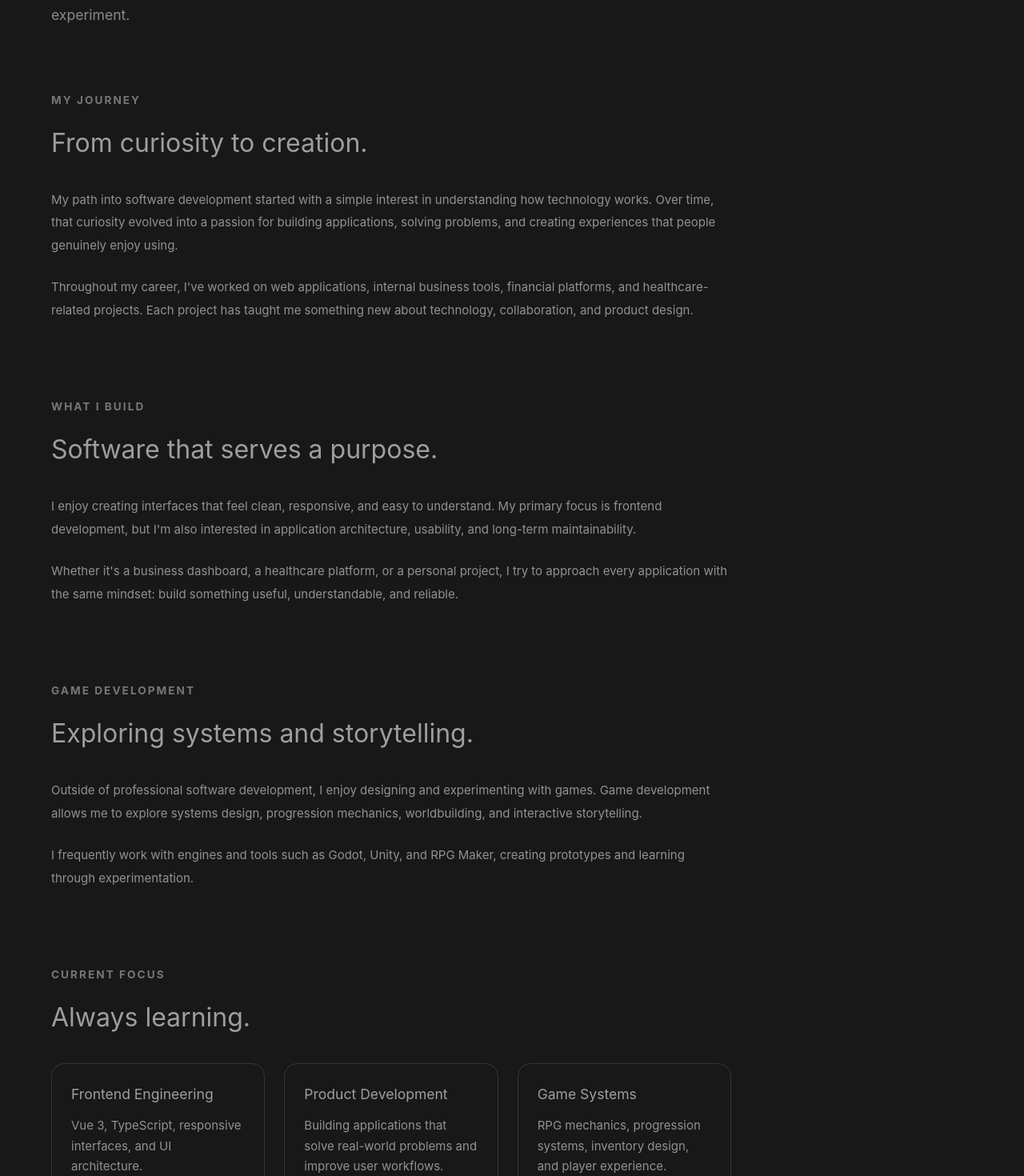
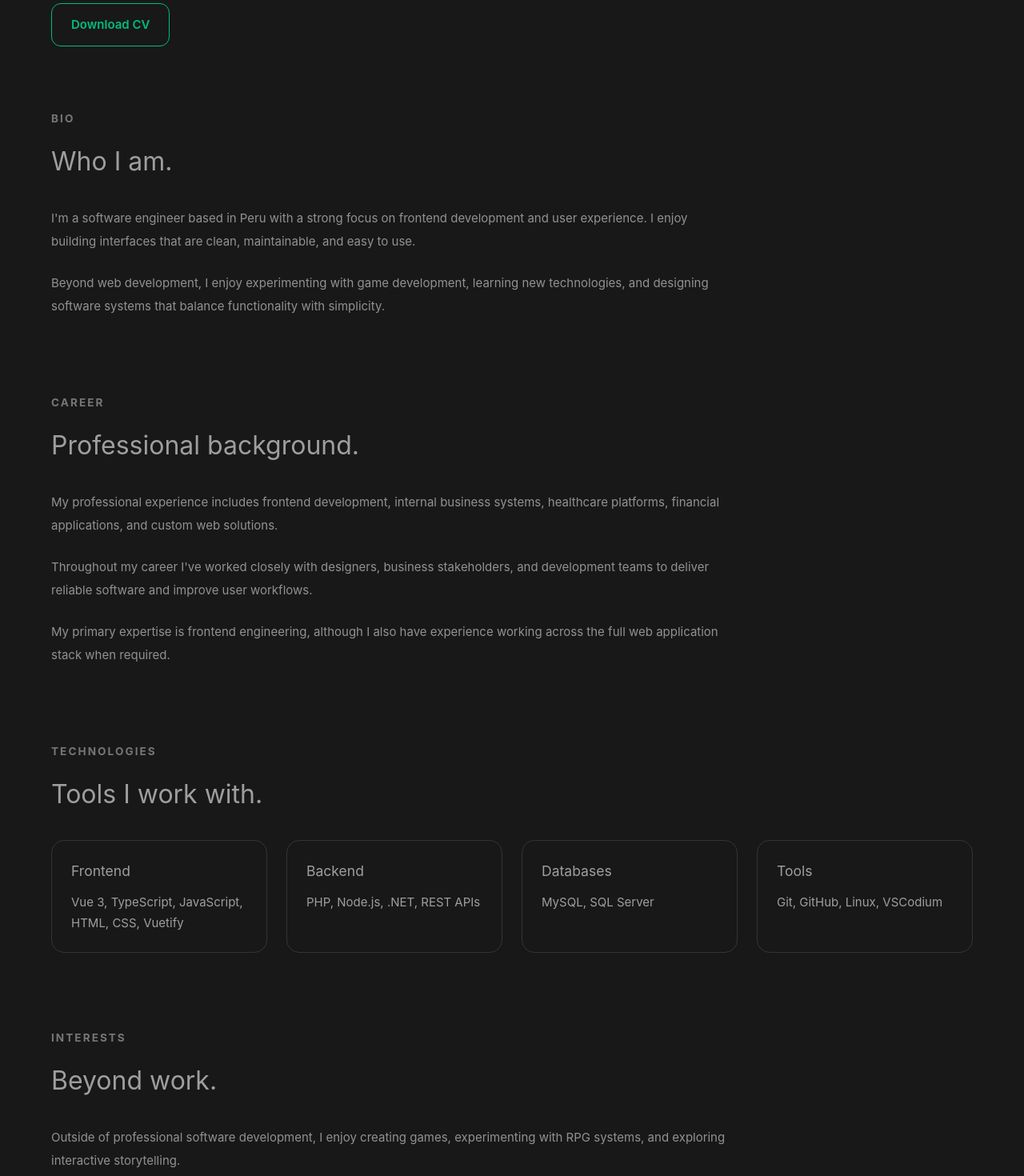
Before and after one commit to GoDie910/personal-website, a Vue app: page /about in a window 1280 px wide. Shown: the part 460-1930 px from the top of the page at 80% size. Built offline with nearby package versions, Linux system fonts and the light colour scheme.

Commit message:
Update AboutMeView.vue

```diff
--- a/src/views/AboutMeView.vue
+++ b/src/views/AboutMeView.vue
@@ -8,117 +8,153 @@
       <p class="hero-description">
         I'm a software engineer focused on frontend development, user
         experience, and creating products that feel intuitive to use.
-        I enjoy building both practical applications and game systems,
-        always looking for opportunities to learn and experiment.
       </p>
+
+      <div class="hero-actions">
+        <a
+          href="/cv.pdf"
+          target="_blank"
+          rel="noopener noreferrer"
+          class="cv-button"
+        >
+          Download CV
+        </a>
+      </div>
     </section>
 
     <section class="content-section">
       <div class="section-header">
-        <p class="section-label">MY JOURNEY</p>
+        <p class="section-label">BIO</p>
 
-        <h2>From curiosity to creation.</h2>
+        <h2>Who I am.</h2>
       </div>
 
       <div class="content">
         <p>
-          My path into software development started with a simple interest in
-          understanding how technology works. Over time, that curiosity evolved
-          into a passion for building applications, solving problems, and
-          creating experiences that people genuinely enjoy using.
+          I'm a software engineer based in Peru with a strong focus on frontend
+          development and user experience. I enjoy building interfaces that are
+          clean, maintainable, and easy to use.
         </p>
 
         <p>
-          Throughout my career, I've worked on web applications, internal
-          business tools, financial platforms, and healthcare-related projects.
-          Each project has taught me something new about technology,
-          collaboration, and product design.
+          Beyond web development, I enjoy experimenting with game development,
+          learning new technologies, and designing software systems that balance
+          functionality with simplicity.
         </p>
       </div>
     </section>
 
     <section class="content-section">
       <div class="section-header">
-        <p class="section-label">WHAT I BUILD</p>
+        <p class="section-label">CAREER</p>
 
-        <h2>Software that serves a purpose.</h2>
+        <h2>Professional background.</h2>
       </div>
 
       <div class="content">
         <p>
-          I enjoy creating interfaces that feel clean, responsive, and easy to
-          understand. My primary focus is frontend development, but I'm also
-          interested in application architecture, usability, and long-term
-          maintainability.
+          My professional experience includes frontend development, internal
+          business systems, healthcare platforms, financial applications, and
+          custom web solutions.
         </p>
 
         <p>
-          Whether it's a business dashboard, a healthcare platform, or a
-          personal project, I try to approach every application with the same
-          mindset: build something useful, understandable, and reliable.
+          Throughout my career I've worked closely with designers, business
+          stakeholders, and development teams to deliver reliable software and
+          improve user workflows.
+        </p>
+
+        <p>
+          My primary expertise is frontend engineering, although I also have
+          experience working across the full web application stack when
+          required.
         </p>
       </div>
     </section>
 
     <section class="content-section">
       <div class="section-header">
-        <p class="section-label">GAME DEVELOPMENT</p>
+        <p class="section-label">TECHNOLOGIES</p>
 
-        <h2>Exploring systems and storytelling.</h2>
+        <h2>Tools I work with.</h2>
+      </div>
+
+      <div class="tech-grid">
+        <div class="tech-card">
+          <h3>Frontend</h3>
+          <p>Vue 3, TypeScript, JavaScript, HTML, CSS, Vuetify</p>
+        </div>
+
+        <div class="tech-card">
+          <h3>Backend</h3>
+          <p>PHP, Node.js, .NET, REST APIs</p>
+        </div>
+
+        <div class="tech-card">
+          <h3>Databases</h3>
+          <p>MySQL, SQL Server</p>
+        </div>
+
+        <div class="tech-card">
+          <h3>Tools</h3>
+          <p>Git, GitHub, Linux, VSCodium</p>
+        </div>
+      </div>
+    </section>
+
+    <section class="content-section">
+      <div class="section-header">
+        <p class="section-label">INTERESTS</p>
+
+        <h2>Beyond work.</h2>
       </div>
 
       <div class="content">
         <p>
-          Outside of professional software development, I enjoy designing and
-          experimenting with games. Game development allows me to explore
-          systems design, progression mechanics, worldbuilding, and interactive
+          Outside of professional software development, I enjoy creating games,
+          experimenting with RPG systems, and exploring interactive
           storytelling.
         </p>
 
         <p>
-          I frequently work with engines and tools such as Godot, Unity, and
-          RPG Maker, creating prototypes and learning through experimentation.
+          I regularly work on personal projects using Godot, Unity, and RPG
+          Maker, building prototypes to learn new design and development
+          techniques.
+        </p>
+
+        <p>
+          I'm also interested in software architecture, user experience design,
+          and continuously expanding my technical knowledge.
         </p>
       </div>
     </section>
 
     <section class="content-section">
       <div class="section-header">
-        <p class="section-label">CURRENT FOCUS</p>
+        <p class="section-label">QUICK FACTS</p>
 
-        <h2>Always learning.</h2>
+        <h2>At a glance.</h2>
       </div>
 
-      <div class="content">
       <div class="focus-grid">
         <div class="focus-card">
-            <h3>Frontend Engineering</h3>
-            <p>Vue 3, TypeScript, responsive interfaces, and UI architecture.</p>
+          <h3>Location</h3>
+          <p>Peru</p>
         </div>
 
         <div class="focus-card">
-            <h3>Product Development</h3>
-            <p>
-              Building applications that solve real-world problems and improve
-              user workflows.
-            </p>
+          <h3>Specialization</h3>
+          <p>Frontend Development</p>
         </div>
 
         <div class="focus-card">
-            <h3>Game Systems</h3>
-            <p>
-              RPG mechanics, progression systems, inventory design, and player
-              experience.
-            </p>
+          <h3>Industry Experience</h3>
+          <p>Healthcare, Finance, Business Systems</p>
         </div>
 
         <div class="focus-card">
-            <h3>Continuous Learning</h3>
-            <p>
-              Exploring new technologies, development practices, and creative
-              challenges.
-            </p>
-          </div>
+          <h3>Personal Projects</h3>
+          <p>Game Development & Experimental Systems</p>
         </div>
       </div>
     </section>
@@ -157,6 +193,29 @@
   opacity: 0.85;
 }
 
+.hero-actions {
+  margin-top: 2rem;
+}
+
+.cv-button {
+  display: inline-flex;
+  align-items: center;
+  justify-content: center;
+  padding: 0.9rem 1.5rem;
+  border-radius: 12px;
+  text-decoration: none;
+  font-weight: 600;
+  border: 1px solid currentColor;
+  transition:
+    transform 0.2s ease,
+    opacity 0.2s ease;
+}
+
+.cv-button:hover {
+  transform: translateY(-2px);
+  opacity: 0.85;
+}
+
 .content-section {
   margin-bottom: 6rem;
 }
@@ -180,12 +239,14 @@
   opacity: 0.9;
 }
 
+.tech-grid,
 .focus-grid {
   display: grid;
   grid-template-columns: repeat(auto-fit, minmax(250px, 1fr));
   gap: 1.5rem;
 }
 
+.tech-card,
 .focus-card {
   padding: 1.5rem;
   border-radius: 16px;
@@ -195,15 +256,18 @@
     border-color 0.2s ease;
 }
 
+.tech-card:hover,
 .focus-card:hover {
   transform: translateY(-4px);
   border-color: rgba(255, 255, 255, 0.3);
 }
 
+.tech-card h3,
 .focus-card h3 {
   margin-bottom: 0.75rem;
 }
 
+.tech-card p,
 .focus-card p {
   margin: 0;
   line-height: 1.7;
@@ -219,6 +283,7 @@
     margin-bottom: 4rem;
   }
 
+  .tech-grid,
   .focus-grid {
     grid-template-columns: 1fr;
   }
```
Lines whose indentation alone changed are shown as unchanged.
